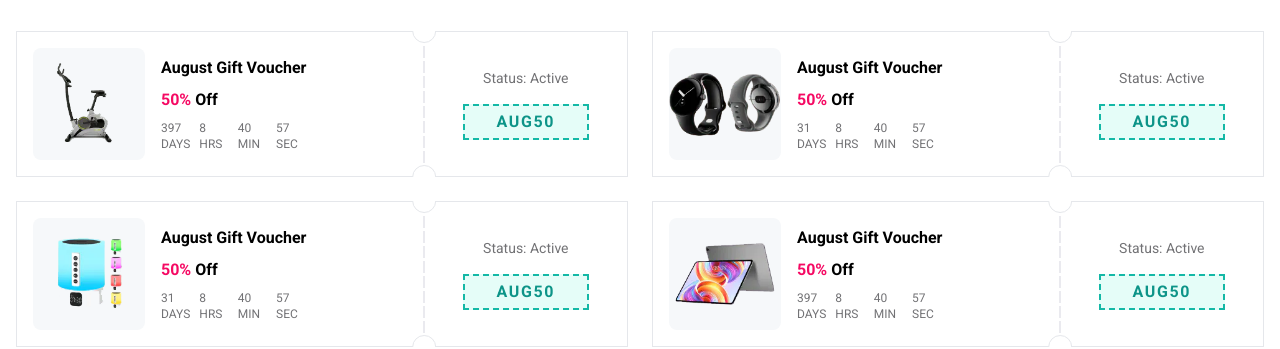
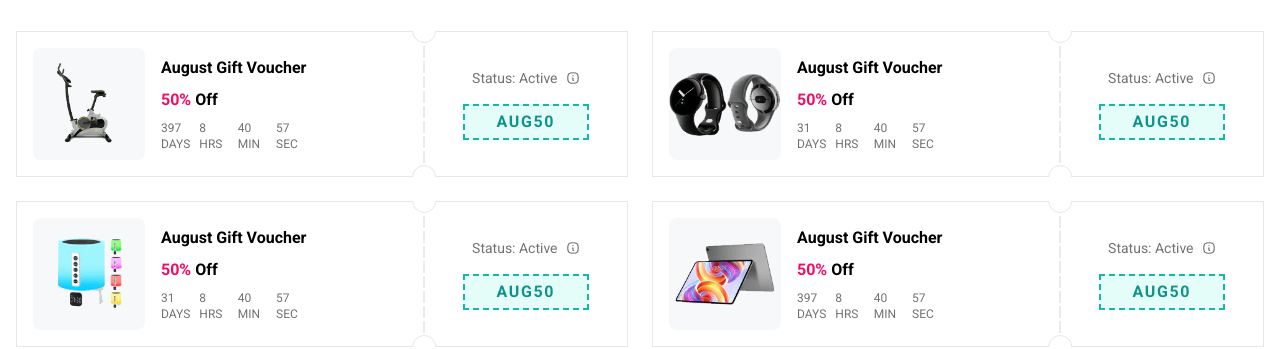
Before and after one commit to MohamedBechirMejri/b-commerce, a Next.js app: page / in a window 1280 px wide. Shown: the part 1409-1758 px from the top of the page. Built offline with nearby package versions, Linux system fonts and the light colour scheme; no server answers; the database is empty; what tailwindcss-elevation, tailwindcss-no-scrollbar would draw is missing.

Commit message:
display notes

```diff
--- a/app/Coupons.tsx
+++ b/app/Coupons.tsx
@@ -2,6 +2,7 @@
 
 import Link from "next/link";
 import Countdown from "react-countdown";
+import { TbInfoSquareRounded } from "react-icons/tb";
 
 const coupons = [
   {
@@ -115,9 +116,14 @@ const Voucher = ({ voucher }: { voucher: (typeof coupons)[0] }) => {
       <div className="voucher-border" />
 
       <div className="flex flex-col justify-center items-center gap-4 border p-4 px-6 border-l-0">
-        <p className="text-sm text-[#727275] capitalize">
-          Status: {voucher.status}
-        </p>
+        <div className="text-sm text-[#727275] capitalize flex items-center gap-2">
+          <span> Status: {voucher.status}</span>
+
+          <div className="group relative">
+            <TbInfoSquareRounded className="hover:text-[#585858] cursor-help" />
+            <Tooltip>{voucher.note}</Tooltip>
+          </div>
+        </div>
 
         <button
           className="border-2 border-dashed p-1 px-8 border-teal-500 font-semibold text-teal-600 bg-teal-100 bg-opacity-50 tracking-widest"
@@ -139,3 +145,12 @@ const Voucher = ({ voucher }: { voucher: (typeof coupons)[0] }) => {
     </div>
   );
 };
+
+const Tooltip = ({ children }: { children: React.ReactNode }) => {
+  return (
+    <div className="absolute right-4 -top-2 bg-white text-xs opacity-0 group-hover:opacity-100 transition-all duration-300 w-52 pointer-events-none shadow-lg group-hover:-translate-x-2 p-1 px-2 border">
+      {children}
+      <div className="w-0 h-0 border-t-[5px] border-t-transparent border-l-[7.5px] border-b-[5px] border-b-transparent absolute border-[#d3d3d3] shadow-sm left-full top-2" />
+    </div>
+  );
+};
```
